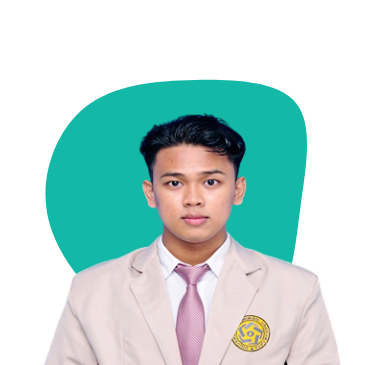
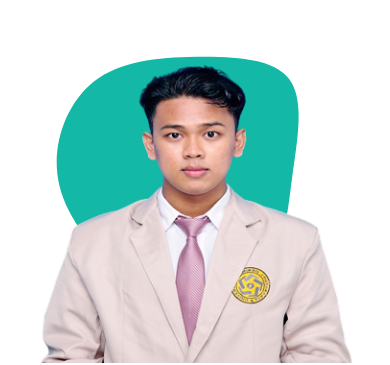
Before and after one commit to fauzanhaki/portfolio-tailwindcss, a website: page index.html in a window 390 px wide. Shown: the part 479-844 px from the top of the page. Drawn offline with Linux system fonts and the light colour scheme.

Commit message:
fix responsive

```diff
--- a/index.html
+++ b/index.html
@@ -86,7 +86,7 @@
    <!-- Header section end -->
 
    <!-- Hero section start -->
-   <section id="home" class="pt-36 dark:bg-dark">
+   <section id="home" class="pt-24 dark:bg-dark lg:pt-36">
       <div class="container">
          <div class="flex flex-wrap">
             <div class="w-full self-center px-4 lg:w-1/2">
@@ -148,8 +148,8 @@
             <div class="w-full self-end px-4 lg:w-1/2">
                <div class="relative mt-10 lg:mt-9 lg:right-0">
                   <img src="dist/img/profile.png" alt="Fauzan Baehaqi" class="max-w-full mx-auto relative z-10">
-                  <span class="absolute -bottom-0 left-1/2 -translate-x-1/2 md:scale-125">
-                     <svg width="400" height="400" viewBox="0 0 200 200" xmlns="http://www.w3.org/2000/svg">
+                  <span class="absolute -bottom-0 left-1/2 -translate-x-1/2 md:scale-125 max-w-sm">
+                     <svg width="370" height="370" viewBox="0 0 200 200" xmlns="http://www.w3.org/2000/svg">
                         <path fill="#14b8a6"
                            d="M42.4,-44.6C49.5,-35.2,46.1,-17.6,44,-2.1C41.9,13.4,41.1,26.8,33.9,38.9C26.8,51,13.4,61.7,0,61.7C-13.4,61.7,-26.8,50.9,-38.5,38.8C-50.2,26.8,-60.3,13.4,-62,-1.8C-63.8,-17,-57.4,-33.9,-45.7,-43.3C-33.9,-52.6,-17,-54.3,0.3,-54.6C17.6,-54.9,35.2,-53.9,42.4,-44.6Z"
                            transform="translate(100 100) scale(1.2)" />
```
Also changed, not shown: dist/css/final.css, dist/output.css.
